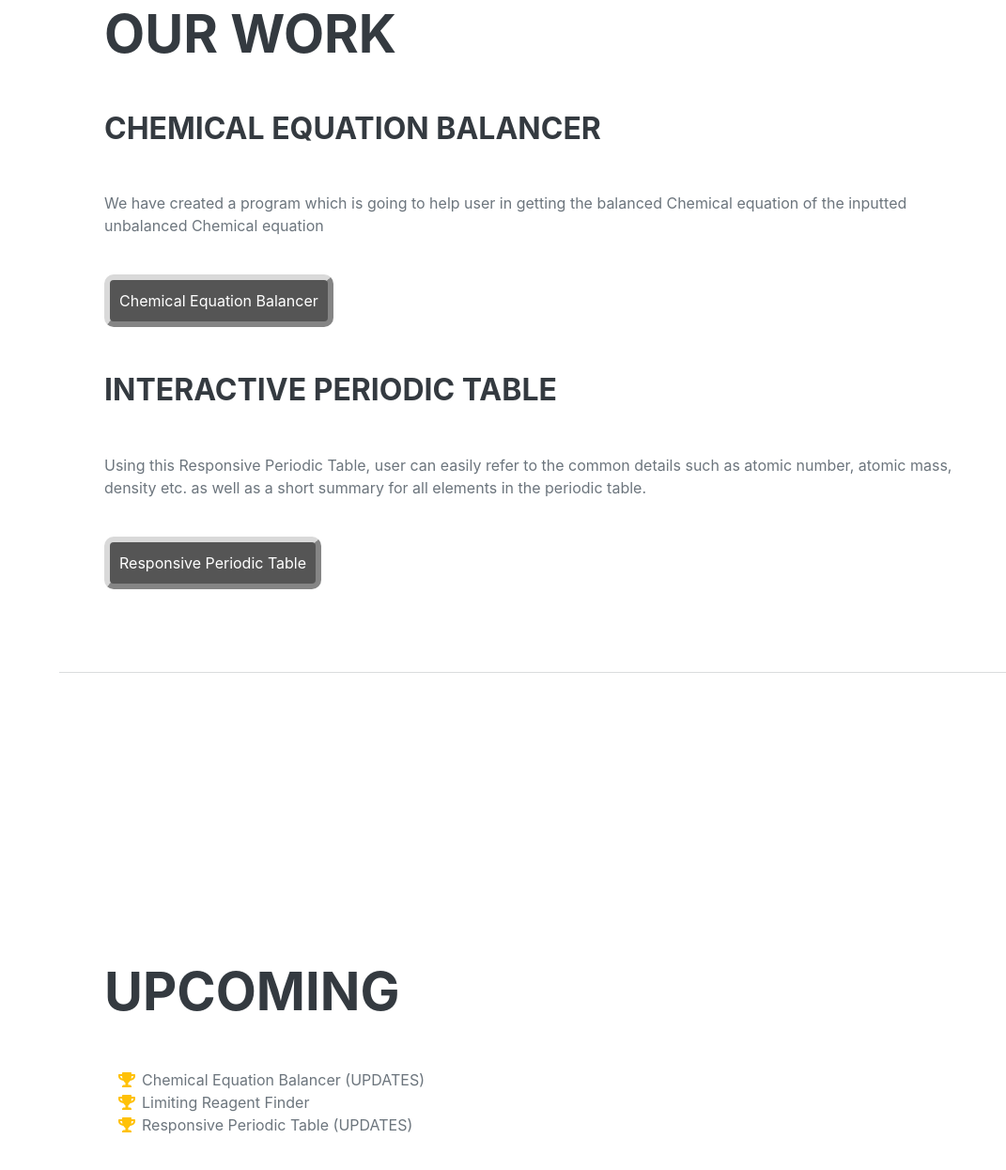
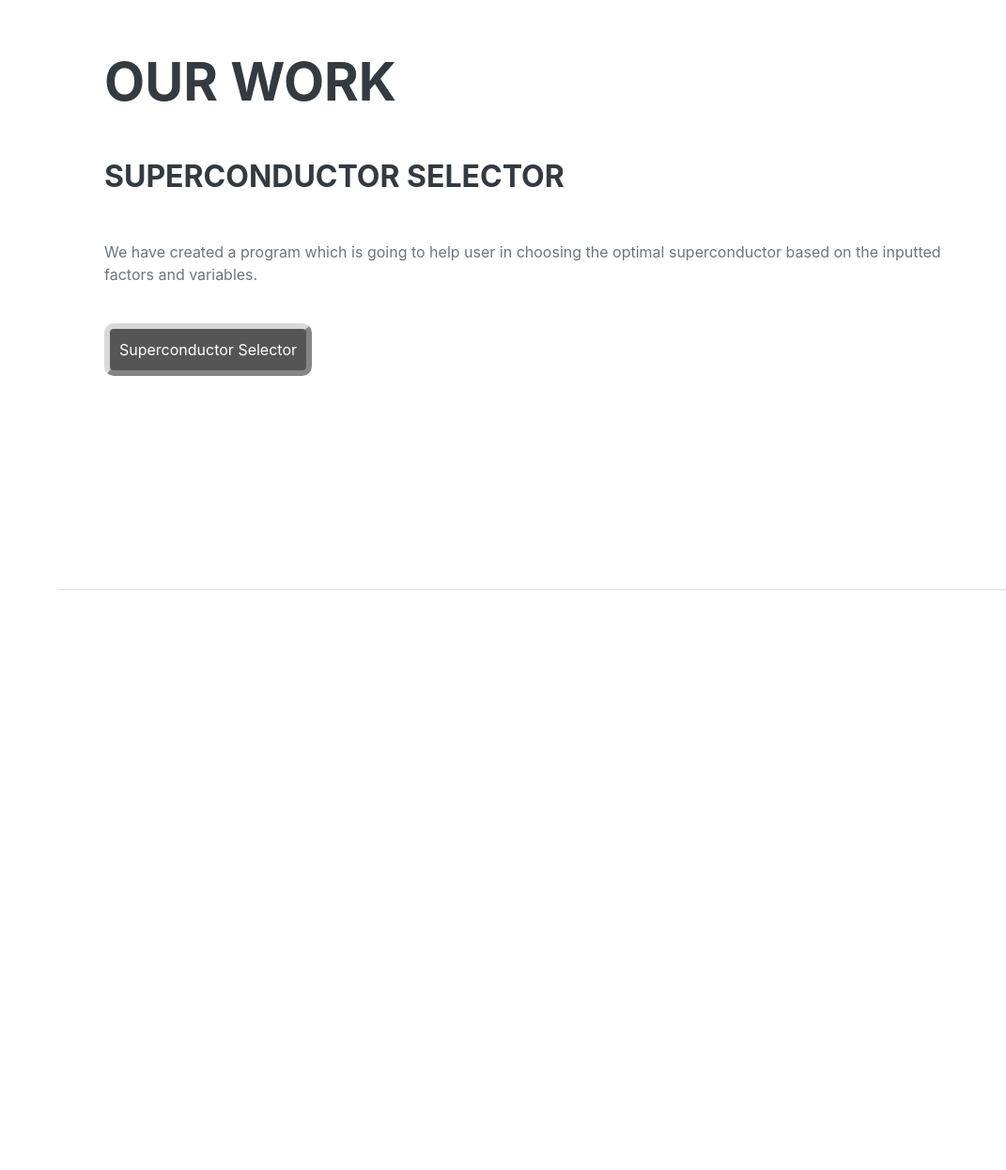
Before and after one commit to Prince-Mendiratta/Superconductor-Selector, a plain HTML site: page index.html in a window 1280 px wide. Shown: the part 1089-2334 px from the top of the page at 94% size, without its empty margins (209-1280 px from the left). After the commit the page ends 1717 px from the top, so only its background shows below. Drawn offline with nearby package versions, Linux system fonts and the light colour scheme; a script that the page names is missing; a web font is replaced by a local one.

Commit message:
Final
Signed-off-by: Prince Mendiratta <prince.mendi@gmail.com>

```diff
--- a/index.html
+++ b/index.html
@@ -5,7 +5,7 @@
         <meta name="viewport" content="width=device-width, initial-scale=1, shrink-to-fit=no" />
         <meta name="description" content="" />
         <meta name="author" content="" />
-        <title>Chemistry Calculator</title>
+        <title>Superconductor Selector</title>
         <link rel="icon" type="image/x-icon" href="assets/img/chemistry calculator.ico" />
         <!-- Font Awesome icons (free version)-->
         <script src="https://use.fontawesome.com/releases/v5.15.3/js/all.js" crossorigin="anonymous"></script>
@@ -19,7 +19,7 @@
         <!-- Navigation-->
         <nav class="navbar navbar-expand-lg navbar-dark bg-primary fixed-top" id="sideNav">
             <a class="navbar-brand js-scroll-trigger" href="#page-top">
-            <span class="d-block d-lg-none">ACC</span>
+            <span class="d-block d-lg-none">Superconductor Selector</span>
             <span class="d-none d-lg-block"><img class="img-fluid img-profile rounded-circle mx-auto mb-2" src="assets/img/DTU,_Delhi_official_logo.png" alt="..." /></span>
             </a>
             <button class="navbar-toggler" type="button" data-bs-toggle="collapse" data-bs-target="#navbarResponsive" aria-controls="navbarResponsive" aria-expanded="false" aria-label="Toggle navigation"><span class="navbar-toggler-icon"></span></button>
@@ -27,7 +27,6 @@
                 <ul class="navbar-nav">
                     <li class="nav-item"><a class="nav-link js-scroll-trigger" href="#about">About</a></li>
                     <li class="nav-item"><a class="nav-link js-scroll-trigger" href="#ourwork">Our Work</a></li>
-                    <li class="nav-item"><a class="nav-link js-scroll-trigger" href="#awards">Upcoming</a></li>
                 </ul>
             </div>
         </nav>
@@ -37,15 +36,13 @@
             <section class="resume-section" id="about">
                 <div class="resume-section-content">
                     <h1 class="mb-0">
-                        AUTOMATED
-                        <span class="text-primary">CHEMISTRY</span>
-                        CONCEPTS
-                        <span class="text-primary">(ACC)</span>
+                        Superconductor
+                        <span class="text-primary">Selector</span>
                     </h1>
                     <div class="subheading mb-5">
                         Group Members: Pankaj Lahoti (2K20/B5/47), Prince Mendiratta (2K20/B5/69)
                     </div>
-                    <p class="lead mb-5">We are creating some programs related to particular concepts of Chemistry. These programs helps in the automation of Chemistry concepts, which makes it easier for the user to understand and saves their time too.</p>
+                    <p class="lead mb-5">We are creating some programs related to choosing the optimal Superconductor based on requirement. This program helps in the automation of such concepts, which makes it easier for the user to understand and saves their time too.</p>
                     <br>
                     <div class="subheading mb-5">
                         Prince Mendiratta (2K20/B5/69)
@@ -70,44 +67,15 @@
                 <div class="resume-section-content">
                     <h2 class="mb-5">Our Work</h2>
                     <div>
-                        <h3 class="mb-5">Chemical equation Balancer</h3>
-                        <p>We have created a program which is going to help user in getting the balanced Chemical equation of the inputted unbalanced Chemical equation</p>
+                        <h3 class="mb-5">Superconductor Selector</h3>
+                        <p>We have created a program which is going to help user in choosing the optimal superconductor based on the inputted factors and variables.</p>
                         <p class="mb-0"></p>
                         <br />
-                        <a href="html/balancer.html"><button id="redox">Chemical Equation Balancer</button></a>
-                    </div>
-                    <br />
-                    <br />
-                    <div>
-                        <h3 class="mb-5">Interactive Periodic Table</h3>
-                        <p>Using this Responsive Periodic Table, user can easily refer to the common details such as atomic number, atomic mass, density etc. as well as a short summary for all elements in the periodic table.</p>
-                        <p class="mb-0"></p>
-                        <br />
-                        <a href="html/periodic.html"><button id="redox">Responsive Periodic Table</button></a>
+                        <a href="html/selector.html"><button id="redox">Superconductor Selector</button></a>
                     </div>
                 </div>
             </section>
             <hr class="m-0" />
-            <!-- Awards-->
-            <section class="resume-section" id="awards">
-                <div class="resume-section-content">
-                    <h2 class="mb-5">Upcoming</h2>
-                    <ul class="fa-ul mb-0">
-                        <li>
-                            <span class="fa-li"><i class="fas fa-trophy text-warning"></i></span>
-                            Chemical Equation Balancer (UPDATES)
-                        </li>
-                        <li>
-                            <span class="fa-li"><i class="fas fa-trophy text-warning"></i></span>
-                            Limiting Reagent Finder
-                        </li>
-                        <li>
-                            <span class="fa-li"><i class="fas fa-trophy text-warning"></i></span>
-                            Responsive Periodic Table (UPDATES)
-                        </li>
-                    </ul>
-                </div>
-            </section>
         </div>
         <!-- Bootstrap core JS-->
         <script src="https://cdn.jsdelivr.net/npm/bootstrap@5.0.1/dist/js/bootstrap.bundle.min.js"></script>
--- a/js/selector.js
+++ b/js/selector.js
@@ -16,6 +16,9 @@ function doSelection() {
             impresionTabla += "<tr><td>" + (s) + "</td><td>" + data[i]['Substance'] + "</td><td>" + data[i]['Tc'] + "</td><td>" + data[i]['Hc'];
             s++;
         }
+    }
+    if (impresionTabla == "") {
+        impresionTabla = "<tr><td>" + ("No Suitable Superconductor for the mentioned permutation.") + "</td><td>"
     }
     getById("tableBody").innerHTML = impresionTabla;
 }
```
Also changed, not shown: html/selector.html (+6 -2 lines).
